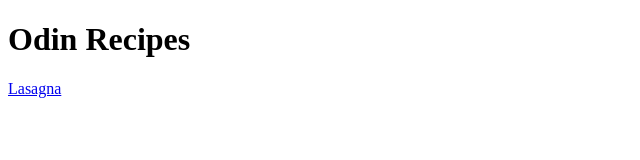
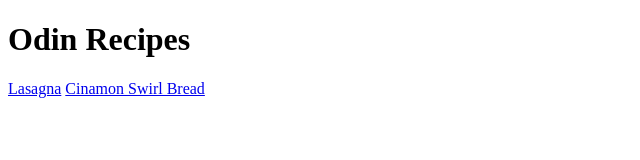
Before and after one commit to awabakram/odin-recipes, a plain HTML site: page index.html in a window 1280 px wide. Shown: the whole page, without its empty margins (0-640 px from the left). Drawn offline with Linux system fonts and the light colour scheme.

Commit message:
Added Cinamon Swirl Bread Page

```diff
--- a/index.html
+++ b/index.html
@@ -9,5 +9,6 @@
     <body>
         <h1>Odin Recipes</h1>
         <a href = "recipes/lasagna.html">Lasagna</a>
+        <a href="recipes/cinamonSwirlBread.html">Cinamon Swirl Bread</a>
     </body>
 </html>
```
